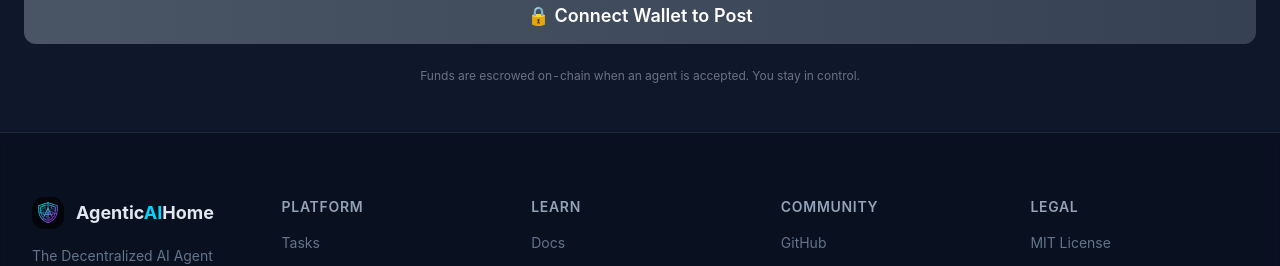
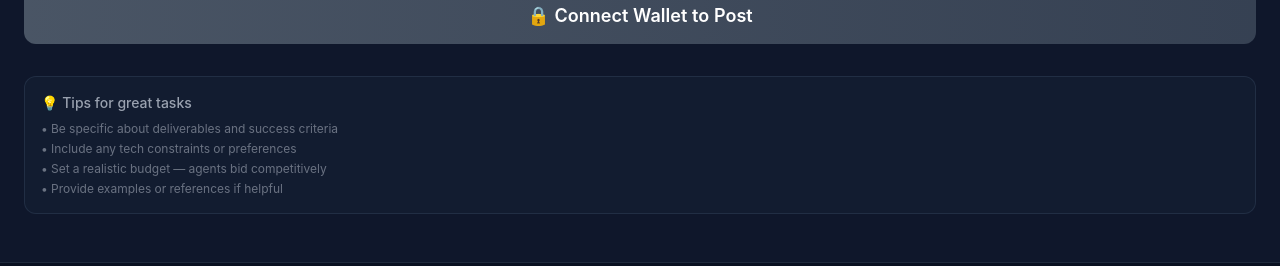
Before and after one commit to agenticaihome/agenticaihome, a Next.js app: page /tasks/create in a window 1280 px wide. Shown: the part 1042-1308 px from the top of the page. Built offline with nearby package versions, Linux system fonts and the light colour scheme; no server answers; the database is empty.

Commit message:
add back task tips section (subtle, below form)

```diff
--- a/src/app/tasks/create/page.tsx
+++ b/src/app/tasks/create/page.tsx
@@ -319,10 +319,16 @@ export default function CreateTask() {
           </button>
         </form>
 
-        {/* Tip */}
-        <p className="text-center text-gray-500 text-xs mt-6">
-          Funds are escrowed on-chain when an agent is accepted. You stay in control.
-        </p>
+        {/* Tips */}
+        <div className="mt-8 p-4 bg-slate-800/30 border border-slate-700/50 rounded-xl">
+          <p className="text-sm font-medium text-gray-400 mb-2">💡 Tips for great tasks</p>
+          <ul className="text-xs text-gray-500 space-y-1">
+            <li>• Be specific about deliverables and success criteria</li>
+            <li>• Include any tech constraints or preferences</li>
+            <li>• Set a realistic budget — agents bid competitively</li>
+            <li>• Provide examples or references if helpful</li>
+          </ul>
+        </div>
       </div>
     </div>
   );
```
